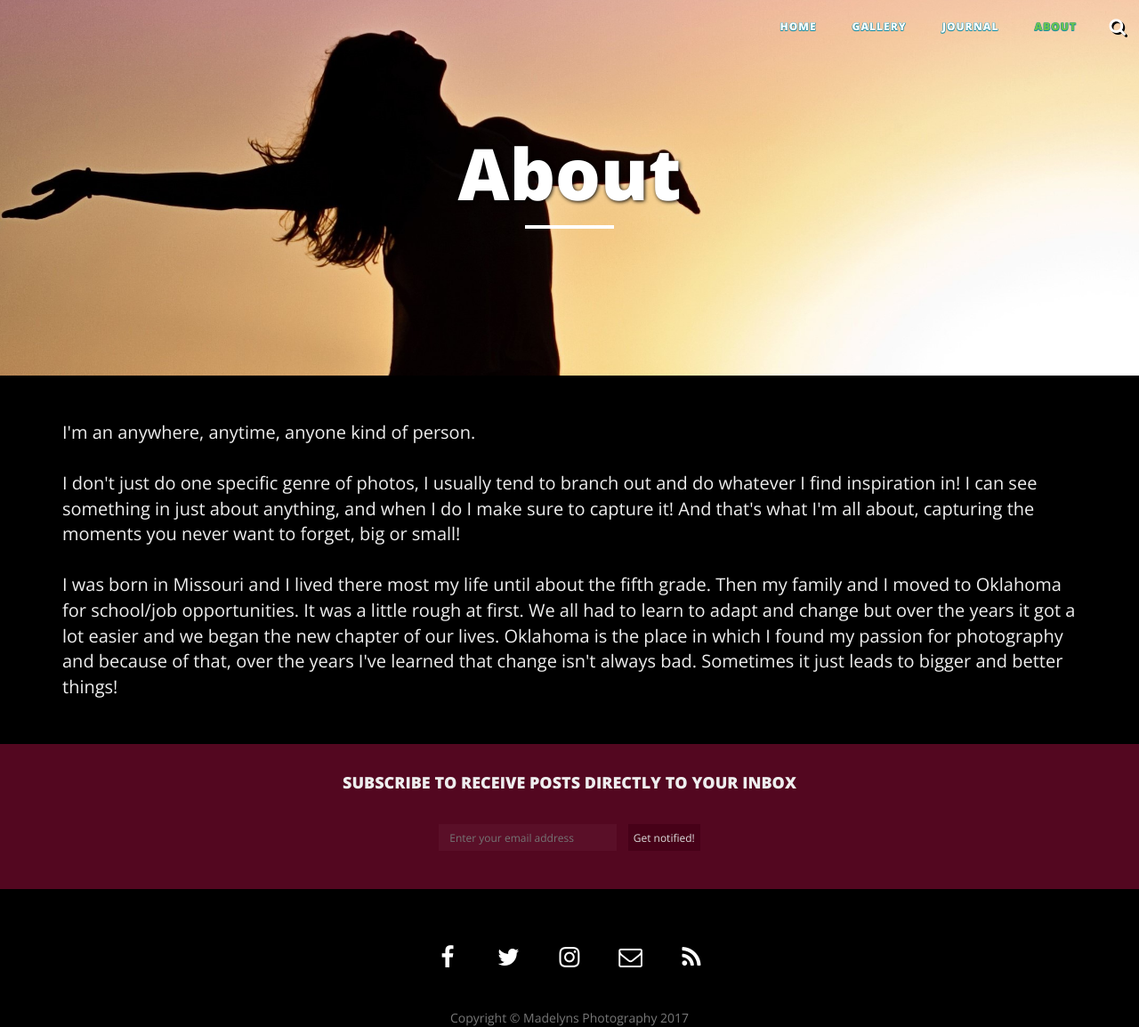
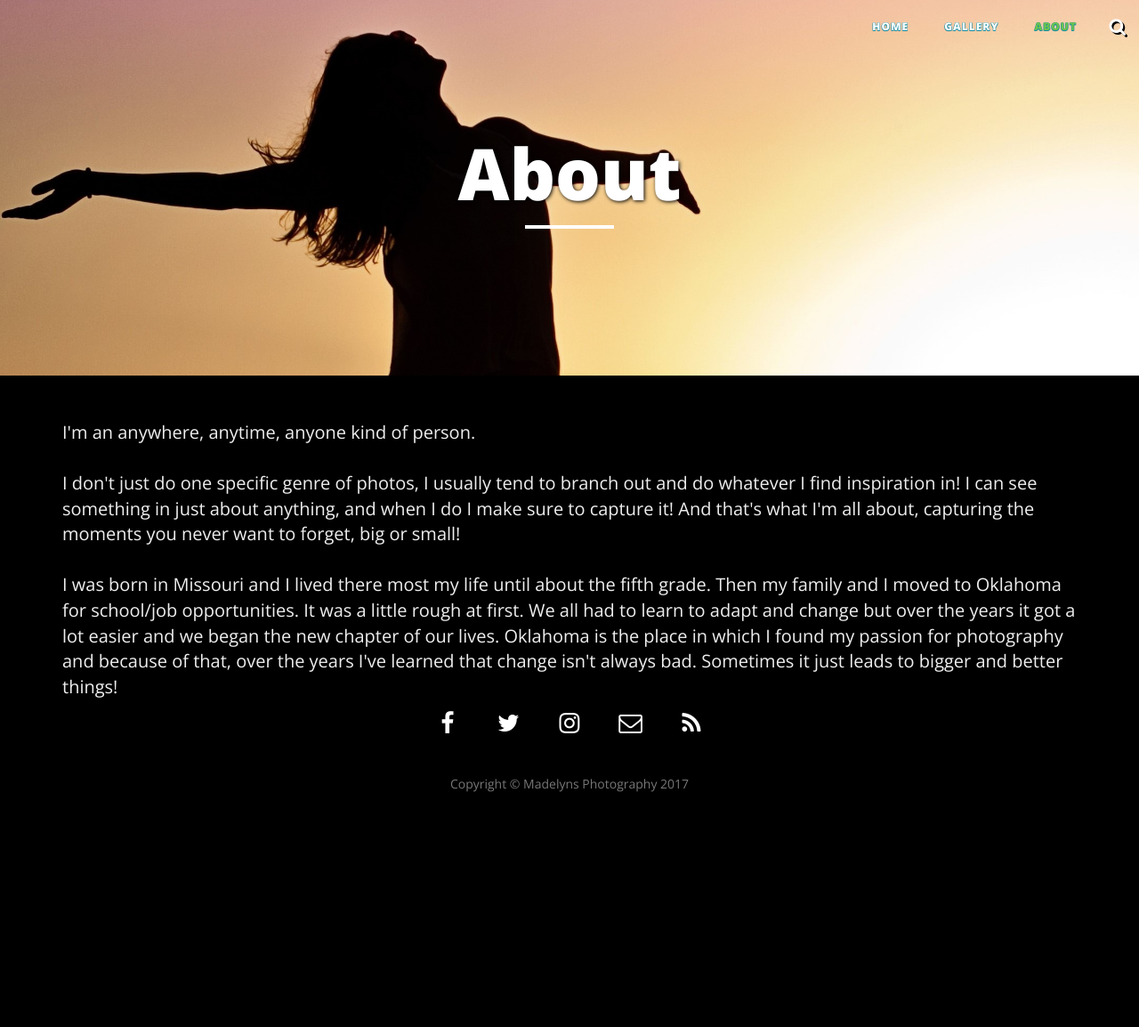
Before and after one commit to Jason9199/MadelynCarpenterPhotography, a Jekyll site: the page built from about/index.html, in a window 1280 px wide. Shown: the whole page at 89% size. Built offline with Jekyll 4.4.1, drawn with Linux system fonts in a browser that asks for light colours; nearby versions of some CDN libraries; after the commit the page ends 900 px from its top, so only the background shows below that.

Commit message:
hid journal and newsletter as it is not currently being used

```diff
--- a/_config.yml
+++ b/_config.yml
@@ -35,7 +35,7 @@ comments :
 nav:
   - HOME: "/"
   - GALLERY: "/gallery/index.html"
-  - JOURNAL: "/journal/index.html"
+  # - JOURNAL: "/journal/index.html"
   - ABOUT: "/about/index.html"
 
 # All translation keys
--- a/_layouts/default.html
+++ b/_layouts/default.html
@@ -15,7 +15,7 @@
 
     {% include search.html %}
 
-    {% include newsletter.html %}
+    <!-- {% include newsletter.html %} -->
 
     {% include footer.html %}
 
--- a/css/main.css
+++ b/css/main.css
@@ -267,9 +267,9 @@ hr.small {
   border-bottom-right-radius: 5px;
   border-bottom-left-radius: 5px;
 }
-footer {
+/* footer {
   margin: -30px 0 0px;
-}
+} */
 footer .list-inline {
   margin: 0;
   padding: 0;
```
